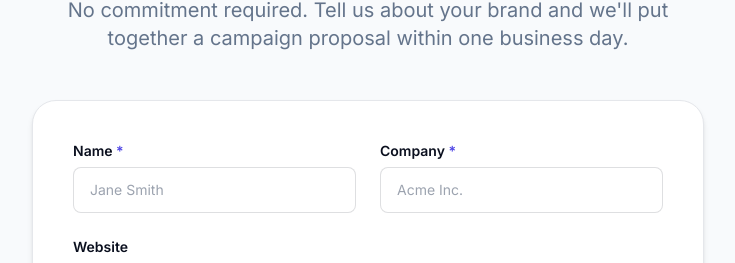
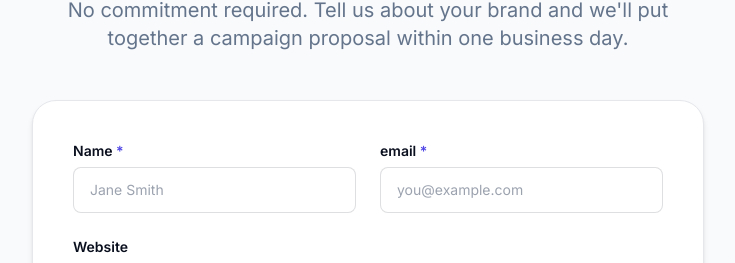
Before and after one commit to dpf1988/ranking-atlas-website, a React (Vite) app: page / in a window 1280 px wide. Shown: the part 4338-4601 px from the top of the page, without its empty margins (272-1007 px from the left). Built offline with nearby package versions, Linux system fonts and the light colour scheme.

Commit message:
Replace Company field with Email Address

```diff
--- a/src/App.jsx
+++ b/src/App.jsx
@@ -534,7 +534,7 @@ function CTASection() {
 
 // ─── CONTACT ──────────────────────────────────────────────────────────────────
 function Contact() {
-  const [form, setForm] = useState({ name: '', company: '', website: '', message: '' })
+  const [form, setForm] = useState({ name: '', email: '', website: '', message: '' })
   const [status, setStatus] = useState(null)
 
   const FORMSPREE_ENDPOINT = 'https://formspree.io/f/xojkolng'
@@ -549,7 +549,7 @@ function Contact() {
         headers: { 'Content-Type': 'application/json', Accept: 'application/json' },
         body: JSON.stringify({ ...form, _replyto: 'contact@ranking-atlas.com' }),
       })
-      if (res.ok) { setStatus('success'); setForm({ name: '', company: '', website: '', message: '' }) }
+      if (res.ok) { setStatus('success'); setForm({ name: '', email: '', website: '', message: '' }) }
       else setStatus('error')
     } catch { setStatus('error') }
   }
@@ -582,11 +582,11 @@ function Contact() {
                 />
               </div>
               <div>
-                <label htmlFor="company" className="block text-sm font-semibold mb-1.5" style={{ color: MIDNIGHT }}>
-                  Company <span style={{ color: INDIGO }}>*</span>
+                <label htmlFor="email" className="block text-sm font-semibold mb-1.5" style={{ color: MIDNIGHT }}>
+                  email <span style={{ color: INDIGO }}>*</span>
                 </label>
-                <input id="company" name="company" type="text" required
-                  value={form.company} onChange={handleChange} placeholder="Acme Inc."
+                <input id="email" name="email" type="text" required
+                  value={form.email} onChange={handleChange} placeholder="you@example.com"
                   className={inputClass} style={inputStyle}
                   onFocus={e => { e.target.style.borderColor = INDIGO; e.target.style.boxShadow = `0 0 0 3px ${INDIGO}22` }}
                   onBlur={e => { e.target.style.borderColor = `${MIDNIGHT}22`; e.target.style.boxShadow = 'none' }}
```
